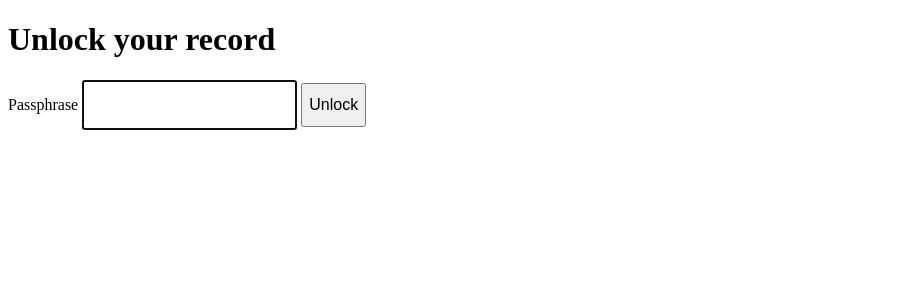
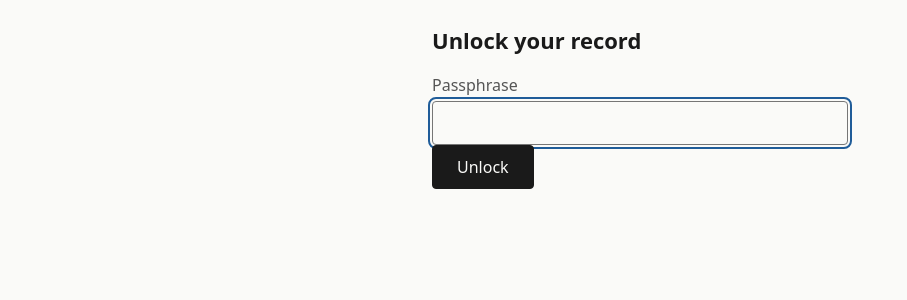
Before and after one commit to cadolphs/weight-tracker, a Python web app: template src/weight_tracker/web/templates/door.html in a window 1280 px wide. Shown: the top 300 px of the page, without its empty margins (0-907 px from the left). Run offline with Jinja, Linux system fonts and the light colour scheme; the template is opened without the code that fills it, so the values that code supplies are empty.

Commit message:
feat(calm-visual-theme): door themed; morning flows invariant under the theme
Step-Id: 01-02

```diff
--- a/src/weight_tracker/web/templates/door.html
+++ b/src/weight_tracker/web/templates/door.html
@@ -5,10 +5,7 @@
   <meta name="viewport" content="width=device-width, initial-scale=1">
   <title>Weight Tracker</title>
   <link rel="manifest" href="/manifest.webmanifest">
-  <style>
-    /* Mobile-first: comfortable half-awake touch targets (>= 44px). */
-    input, button { min-height: 44px; font-size: 1rem; }
-  </style>
+  <link rel="stylesheet" href="/static/theme.css">
 </head>
 <body>
   <main>
```
Also changed, not shown: 1 other file.
